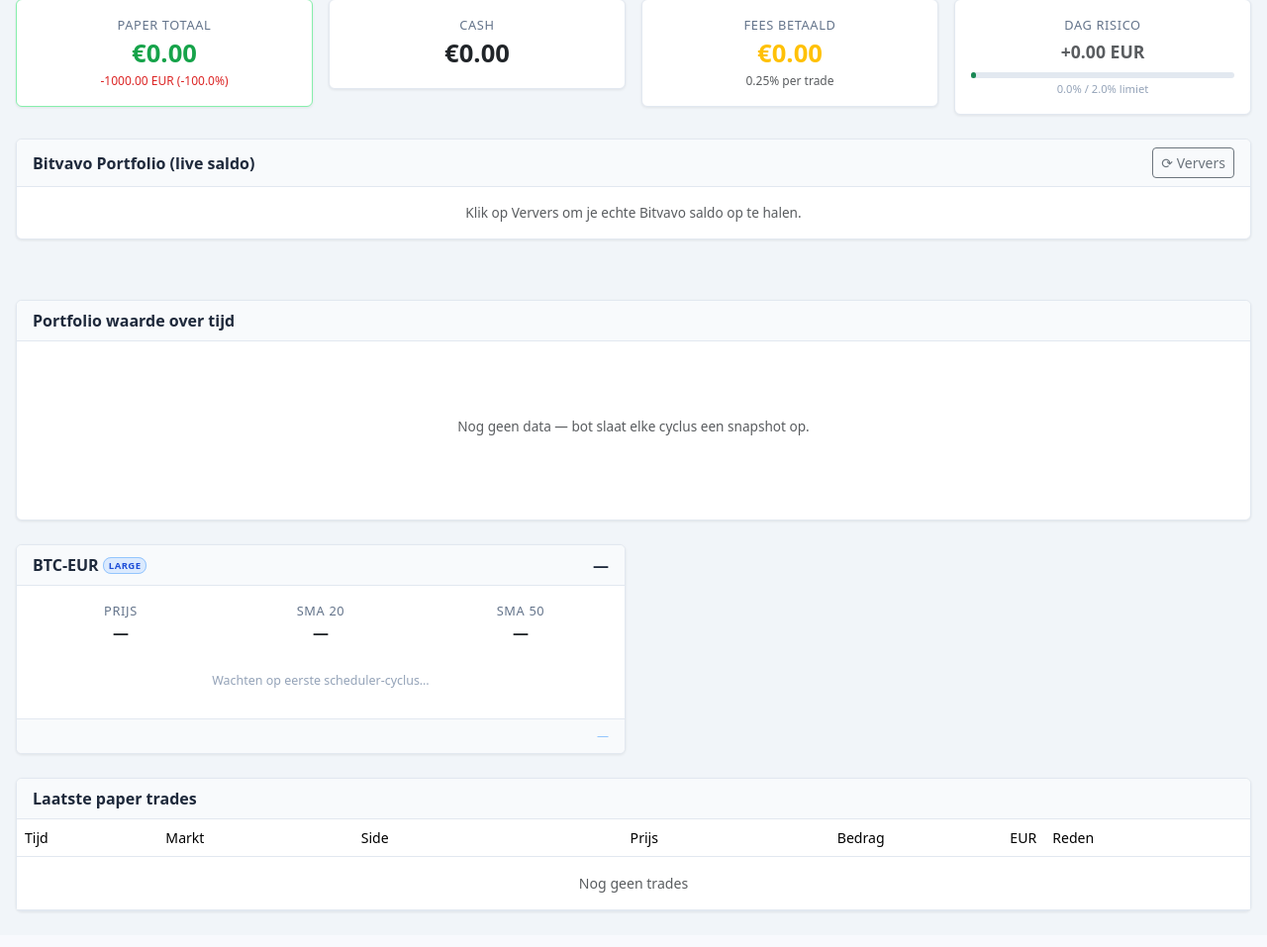
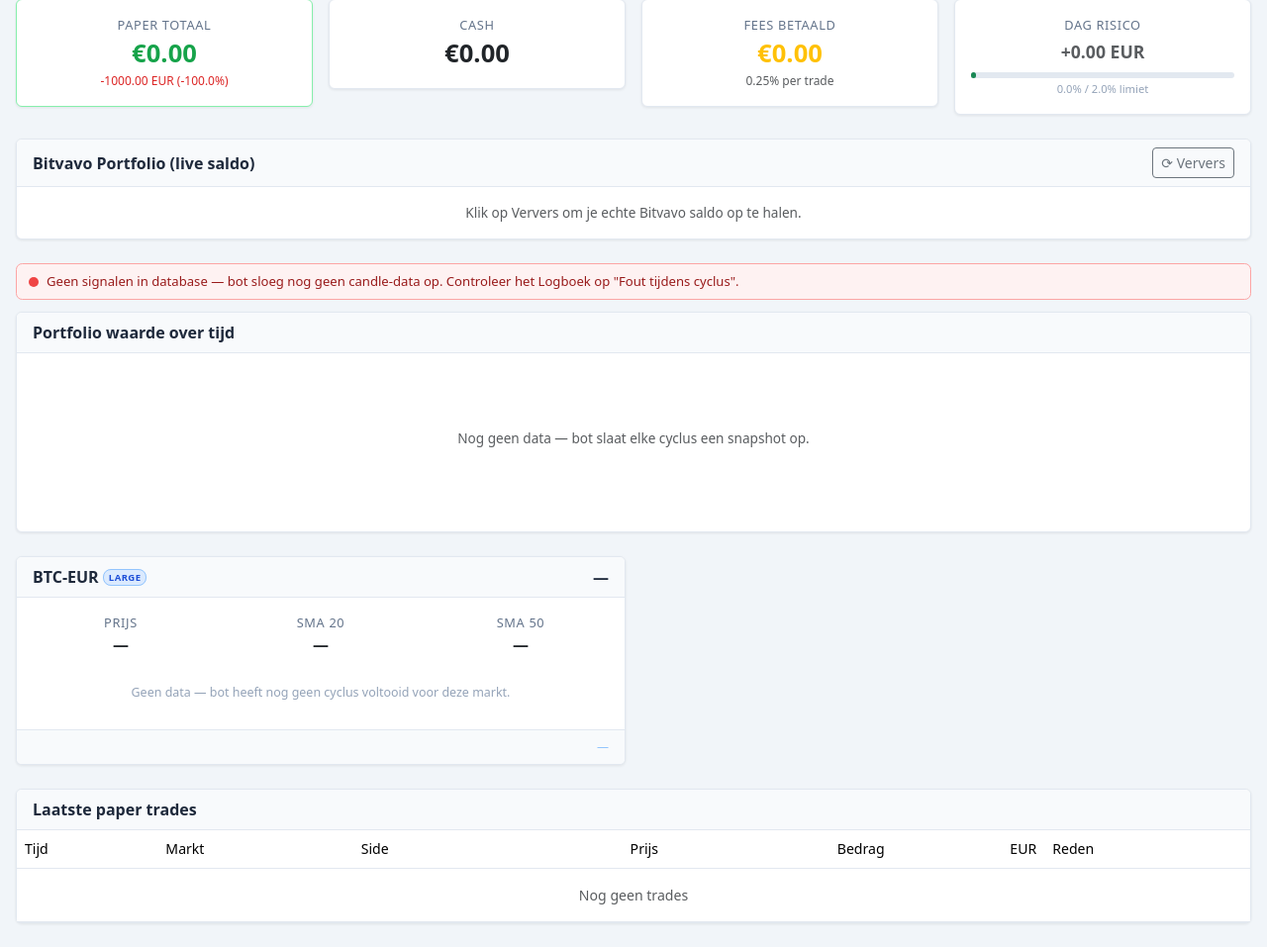
Before and after one commit to MartinDoornbusch/Claude-project, a Flask app: page / in a window 1280 px wide. Shown: the part 184-1141 px from the top of the page at 99% size. Before the commit the page ends 1107 px from the top, so only its background shows below. Run offline with Flask 3, Linux system fonts and the light colour scheme; data that the repository does not hold is empty.

Commit message:
fix: diagnose + robuuste foutafhandeling voor lege grafieken
- /api/debug endpoint toont signaal-aantallen en laatste timestamps per markt
- api_signals logt uitzonderingen (niet meer stille pass)
- On-demand fetch levert live candle-data terug als DB-save mislukt
- Dashboard toont rode foutbalk als DB nul signalen bevat
- .catch() toont foutmelding in grafiek-placeholder i.p.v. stille leegte

https://claude.ai/code/session_01JWXVLVC86xTR1SdNdeGqxi

```diff
--- a/src/web_dashboard.py
+++ b/src/web_dashboard.py
@@ -290,12 +290,20 @@ def index():
     )
 
 
+import logging as _logging
+_log = _logging.getLogger(__name__)
+
+
 @app.route("/api/signals/<market>")
 def api_signals(market: str):
     market = market.upper()
-    signals = get_latest_signals(market, limit=48)
+    try:
+        signals = get_latest_signals(market, limit=48)
+    except Exception as exc:
+        _log.error("api_signals DB fout voor %s: %s", market, exc, exc_info=True)
+        return jsonify([])
+
     if not signals:
-        # Geen opgeslagen data — haal candles on-demand op voor directe weergave
         try:
             from src.candles import get_candles, add_indicators, latest_signals as _latest
             from src.database import save_signal
@@ -304,12 +312,40 @@ def api_signals(market: str):
             df  = get_candles(client, market, interval, limit=48)
             df  = add_indicators(df)
             for i in range(max(1, len(df) - 47), len(df) + 1):
-                sig = _latest(df.iloc[:i].copy())
-                save_signal(market, interval, sig, None)
+                try:
+                    sig = _latest(df.iloc[:i].copy())
+                    save_signal(market, interval, sig, None)
+                except Exception:
+                    pass
             signals = get_latest_signals(market, limit=48)
-        except Exception:
-            pass
+            if not signals:
+                # DB-save mislukt maar lever toch live data terug
+                sig = _latest(df)
+                signals = [sig]
+        except Exception as exc:
+            _log.warning("api_signals on-demand fetch mislukt voor %s: %s", market, exc)
     return jsonify(signals)
+
+
+@app.route("/api/debug")
+def api_debug():
+    """Diagnose-endpoint: DB-statistieken per markt."""
+    try:
+        from src.database import get_conn
+        with get_conn() as conn:
+            sig_rows = conn.execute(
+                "SELECT market, COUNT(*) AS cnt, MAX(ts) AS last_ts FROM signals GROUP BY market"
+            ).fetchall()
+            snap_row = conn.execute(
+                "SELECT COUNT(*) AS cnt, MAX(ts) AS last_ts FROM portfolio_snapshots"
+            ).fetchone()
+        return jsonify({
+            "signals": [dict(r) for r in sig_rows],
+            "snapshots": dict(snap_row) if snap_row else {},
+            "markets_configured": _dashboard_markets(),
+        })
+    except Exception as exc:
+        return jsonify({"error": str(exc)}), 500
 
 
 @app.route("/api/ai_decisions")
--- a/templates/index.html
+++ b/templates/index.html
@@ -345,7 +345,7 @@
           {% endif %}
 
           <div class="chart-placeholder mt-3" style="display:none; text-align:center; padding:12px 0; font-size:.78rem; color:#94a3b8;">
-            Wachten op eerste scheduler-cyclus…
+            Geen data — bot heeft nog geen cyclus voltooid voor deze markt.
           </div>
           <canvas id="chart-{{ loop.index }}" height="80" class="mt-3"></canvas>
           <div id="atr-wrap-{{ loop.index }}" style="display:none; margin-top:4px;">
@@ -771,6 +771,32 @@
   }
   checkHeartbeat();
 
+  // DB diagnose — toon waarschuwing als er geen signalen in de DB staan
+  (async function checkDbHealth() {
+    try {
+      const r = await fetch(BASE_URL + '/api/debug?_t=' + Date.now());
+      const d = await r.json();
+      if (d.error) return;
+      const configured = d.markets_configured || [];
+      const hasSignals = (d.signals || []).some(s => s.cnt > 0);
+      if (!hasSignals && configured.length > 0) {
+        const bar  = document.getElementById('bot-heartbeat-bar');
+        const dot  = document.getElementById('heartbeat-dot');
+        const text = document.getElementById('heartbeat-text');
+        bar.style.display  = 'flex';
+        bar.style.background = '#fef2f2';
+        bar.style.border   = '1px solid #fca5a5';
+        dot.style.background = '#ef4444';
+        text.textContent   = 'Geen signalen in database — bot sloeg nog geen candle-data op. Controleer het Logboek op "Fout tijdens cyclus".';
+        text.style.color   = '#991b1b';
+      } else if (d.signals && d.signals.length > 0) {
+        // Toon laatste signaal-timestamp in console voor diagnose
+        const latest = d.signals.reduce((a, b) => (a.last_ts > b.last_ts ? a : b));
+        console.info('[debug] Laatste signaal in DB:', latest.market, latest.last_ts, '(' + latest.cnt + ' rijen)');
+      }
+    } catch(e) { /* stil */ }
+  })();
+
   // Auto-refresh pagina
   setTimeout(() => location.reload(true), 60000);
 
@@ -905,8 +931,12 @@
           }
         }
       })
-      .catch(() => {
-        if (placeholder) placeholder.style.display = '';
+      .catch(err => {
+        console.warn('[signalen] Fetch fout voor ' + market + ':', err);
+        if (placeholder) {
+          placeholder.textContent = 'Fout bij ophalen: ' + (err.message || err);
+          placeholder.style.display = '';
+        }
         canvas.style.display = 'none';
       });
   });
```
